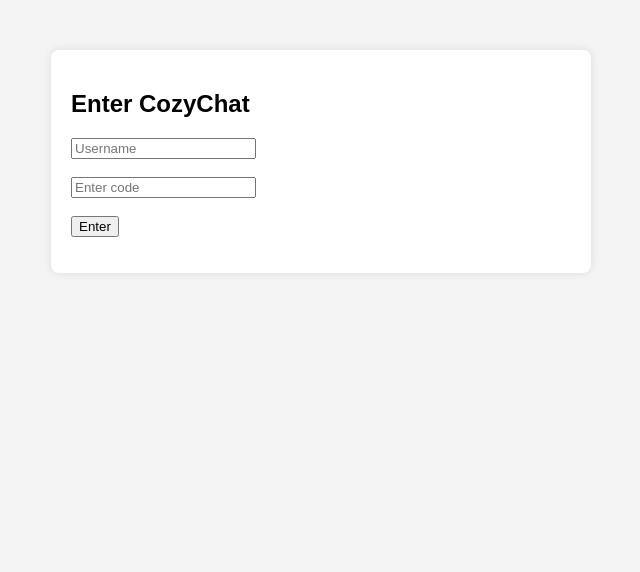
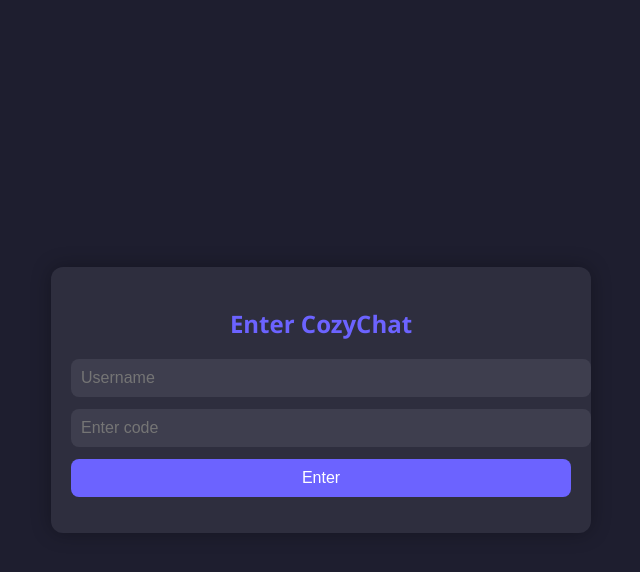
Before and after one commit to agrofig/chatroom, a plain HTML site: page index.html in a window 1280 px wide. Shown: the whole page, without its empty margins (319-959 px from the left). Drawn offline with Linux system fonts and the light colour scheme.

Commit message:
Update index.html

```diff
--- a/index.html
+++ b/index.html
@@ -6,34 +6,88 @@
   <title>CozyChat</title>
   <script src="https://cdn.ably.io/lib/ably.min-1.js"></script>
   <style>
+    :root {
+      --bg: #1e1e2f;
+      --card: #2e2e3e;
+      --accent: #6c63ff;
+      --text: #f0f0f0;
+      --input: #3e3e4e;
+    }
+
     body {
-      font-family: sans-serif;
-      background: #f4f4f4;
       margin: 0;
-      padding: 0;
+      font-family: 'Segoe UI', sans-serif;
+      background-color: var(--bg);
+      color: var(--text);
+      display: flex;
+      justify-content: center;
+      align-items: center;
+      min-height: 100vh;
     }
+
     #login, #chat {
+      width: 100%;
       max-width: 500px;
-      margin: 50px auto;
+      background-color: var(--card);
       padding: 20px;
-      background: white;
+      border-radius: 12px;
+      box-shadow: 0 0 20px rgba(0,0,0,0.3);
+    }
+
+    h2 {
+      text-align: center;
+      color: var(--accent);
+    }
+
+    input {
+      width: 100%;
+      padding: 10px;
+      margin-bottom: 12px;
+      border: none;
       border-radius: 8px;
-      box-shadow: 0 0 10px rgba(0,0,0,0.1);
+      background-color: var(--input);
+      color: var(--text);
+      font-size: 16px;
     }
+
+    button {
+      width: 100%;
+      padding: 10px;
+      background-color: var(--accent);
+      color: white;
+      border: none;
+      border-radius: 8px;
+      font-size: 16px;
+      cursor: pointer;
+    }
+
     #chat { display: none; }
+
     #messages {
       height: 300px;
       overflow-y: auto;
-      border: 1px solid #ccc;
+      background-color: var(--input);
       padding: 10px;
+      border-radius: 8px;
       margin-bottom: 10px;
-      background: #fafafa;
     }
+
     .message {
+      background-color: var(--card);
+      padding: 8px 12px;
+      border-radius: 10px;
       margin-bottom: 8px;
+      word-wrap: break-word;
     }
+
     .username {
       font-weight: bold;
+      color: var(--accent);
+    }
+
+    #error {
+      color: #ff6b6b;
+      text-align: center;
     }
   </style>
 </head>
@@ -41,10 +95,10 @@
 
 <div id="login">
   <h2>Enter CozyChat</h2>
-  <input type="text" id="username" placeholder="Username" /><br/><br/>
-  <input type="password" id="passcode" placeholder="Enter code" /><br/><br/>
+  <input type="text" id="username" placeholder="Username" />
+  <input type="password" id="passcode" placeholder="Enter code" />
   <button onclick="enterChat()">Enter</button>
-  <p id="error" style="color:red;"></p>
+  <p id="error"></p>
 </div>
 
 <div id="chat">
```
